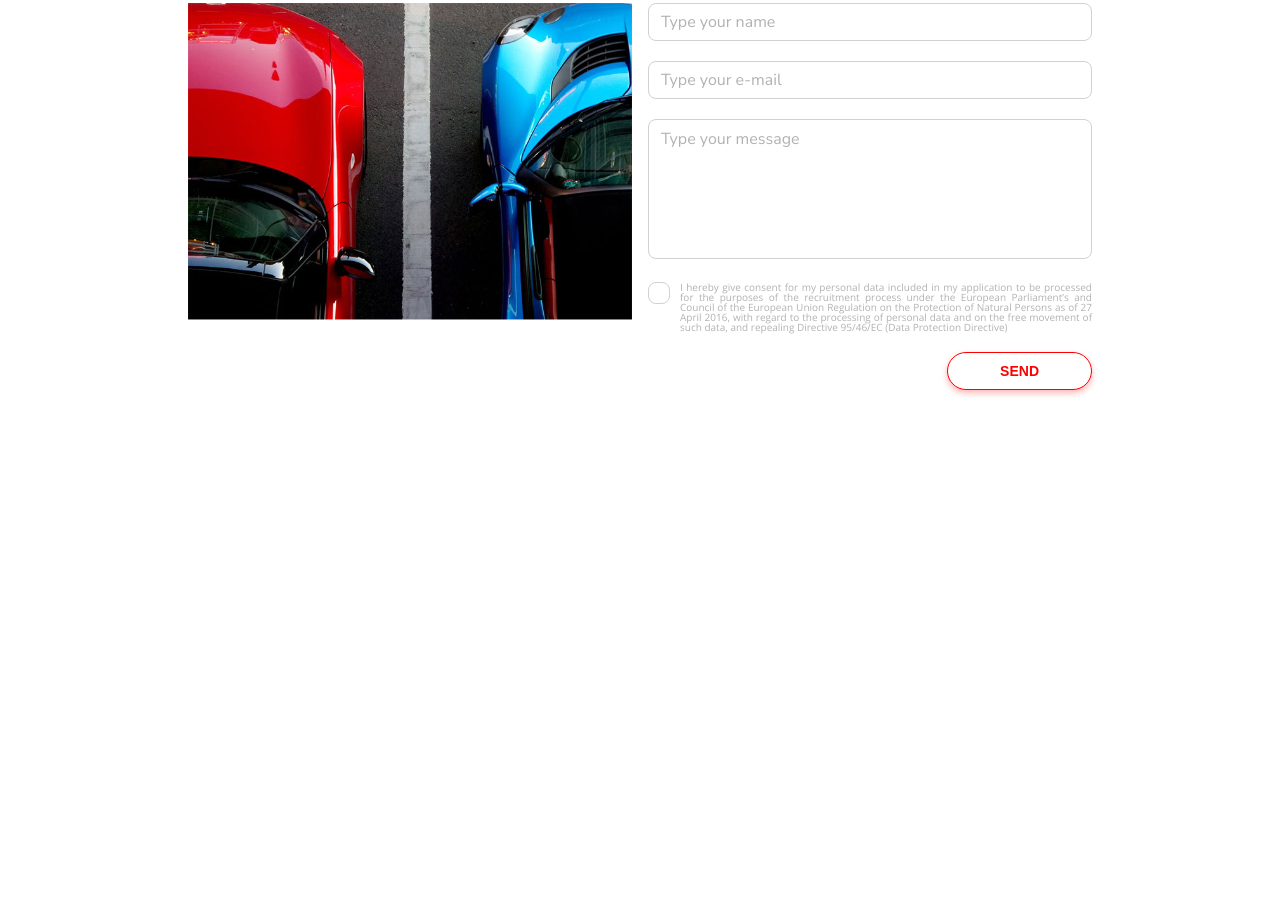
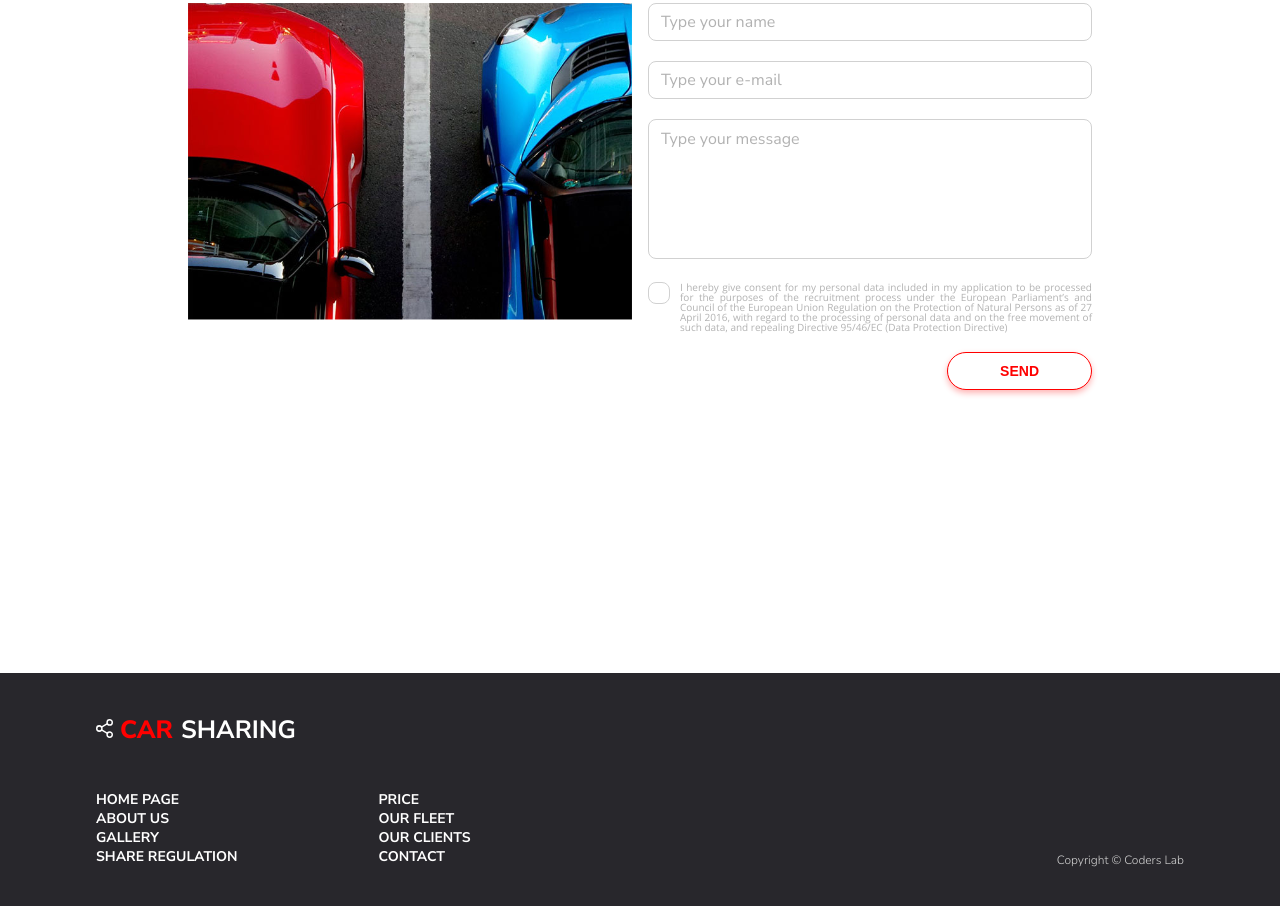
Before and after one commit to sylwiaszopa/CarSharing, a website built with Vite: page src/index.html in a window 1280 px wide. Shown: the part 2502-3408 px from the top of the page. Before the commit the page ends 3175 px from the top, so only its background shows below. Built offline with nearby package versions, Linux system fonts and the light colour scheme.

Commit message:
Footer section

```diff
--- a/src/css/style.css
+++ b/src/css/style.css
@@ -362,7 +362,6 @@ textarea:focus {
 .checkbox:checked + span {
     background-image: url("../images/Icon-Check.svg");
     background-size: 13px 9.5px;
-    /*background-size: contain;*/
     background-repeat: no-repeat;
     background-position: center;
 }
@@ -378,3 +377,62 @@ textarea:focus {
     font-size: 14px;
     padding: 10px 52px;
 }
+
+/*FOOTER*/
+.page__footer {
+    background: var(--gray400-color);
+    height: 233px;
+}
+.page__footer .container {
+    height: 100%;
+    display: flex;
+    flex-direction: column;
+    justify-content: space-between;
+    padding: 40px 0;
+}
+.footer-logo {
+    width: 200px;
+    height: 34px;
+    display: flex;
+    align-items: center;
+    text-transform: uppercase;
+    font-weight: var(--font-weight-bold);
+    font-size: 25px;
+}
+.footer-logo__icon {
+    width: 16.5px;
+    height: auto;
+}
+.footer-logo span {
+    color: var(--red-color);
+    font-weight: var(--font-weight-extrabold);
+    padding-right: 8px;
+    padding-left: 7.5px;
+}
+.footer-container {
+    display: flex;
+    justify-content: space-between;
+}
+.page__footer-nav {
+    display: flex;
+    gap: 141px;
+}
+.page__footer-nav-link {
+    text-decoration: none;
+    font-family: var(--primary-font), sans-serif;
+    color: var(--white-color);
+    text-transform: uppercase;
+    font-size: 14px;
+    line-height: 19px;
+    font-weight: var(--font-weight-bold);
+}
+.page__footer-nav-link:hover {
+    color: var(--red-color);
+}
+.page__footer-copyright {
+    color: var(--gray100-color);
+    font-size: 12px;
+    font-weight: var(--font-weight-light);
+    align-self: flex-end;
+    text-transform: capitalize;
+}
--- a/src/index.html
+++ b/src/index.html
@@ -143,5 +143,35 @@
         </section>
 
     </main>
+
+    <footer class="page__footer">
+        <div class="container">
+
+            <div class="footer-logo">
+                <a href="#">
+                    <img src="images/Icon.svg" alt="" class="footer-logo__icon">
+                </a>
+                <h2 class="footer-logo__text"><span>Car</span>Sharing</h2>
+            </div>
+
+            <div class="footer-container">
+                <nav class="page__footer-nav">
+                    <ul class="page__footer-nav-list">
+                        <li class="page__footer-nav-el"><a href="#" class="page__footer-nav-link">Home page</a></li>
+                        <li class="page__footer-nav-el"><a href="#" class="page__footer-nav-link">About us</a></li>
+                        <li class="page__footer-nav-el"><a href="#" class="page__footer-nav-link">Gallery</a></li>
+                        <li class="page__footer-nav-el"><a href="#" class="page__footer-nav-link">Share regulation</a></li>
+                    </ul>
+                    <ul class="page__footer-nav-list">
+                        <li class="page__footer-nav-el"><a href="#" class="page__footer-nav-link">Price</a></li>
+                        <li class="page__footer-nav-el"><a href="#" class="page__footer-nav-link">Our fleet</a></li>
+                        <li class="page__footer-nav-el"><a href="#" class="page__footer-nav-link">Our clients</a></li>
+                        <li class="page__footer-nav-el"><a href="#" class="page__footer-nav-link">Contact</a></li>
+                    </ul>
+                </nav>
+                <small class="page__footer-copyright">Copyright &copy; coders lab</small>
+            </div>
+        </div>
+    </footer>
 </body>
 </html>
```
Lines whose indentation alone changed are shown as unchanged.
